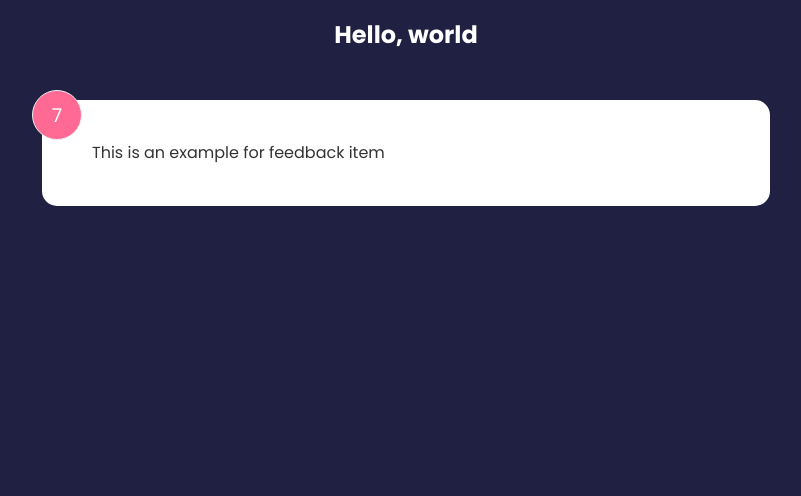
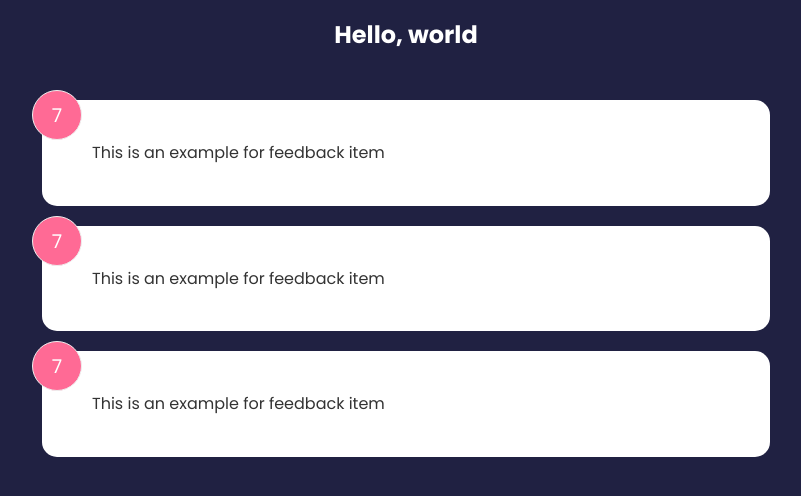
Before and after one commit to mfazans23/feedback-app, a React (Create React App) app: page / in a window 1280 px wide. Shown: the top 496 px of the page, without its empty margins (234-1035 px from the left). Built offline with nearby package versions, Linux system fonts and the light colour scheme.

Commit message:
Imported FeedbackList component  to App

```diff
--- a/src/App.js
+++ b/src/App.js
@@ -1,12 +1,16 @@
+import { useState } from 'react'
 import Header from './components/Header'
-import FeedbackItem from './components/FeedbackItem'
+import FeedbackList from './components/FeedbackList'
+import FeedbackData from './data/FeedbackData'
 
 function App() {
+  const [feedback, setFeedback] = useState(FeedbackData)
+
   return (
     <>
       <Header text='Hello, world' />
       <div className='container'>
-        <FeedbackItem />
+        <FeedbackList feedback={feedback} />
       </div>
     </>
   )
```
